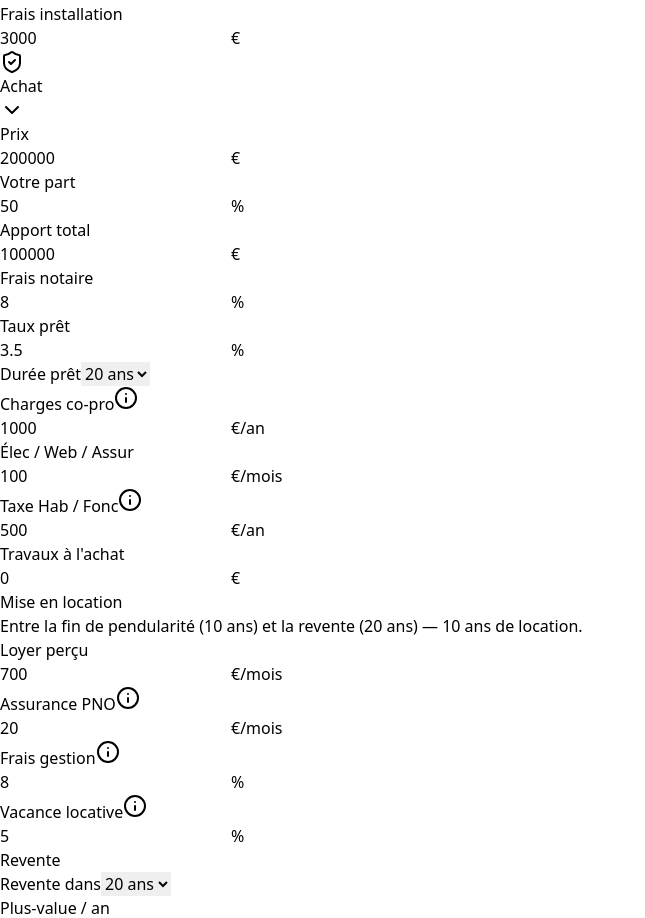
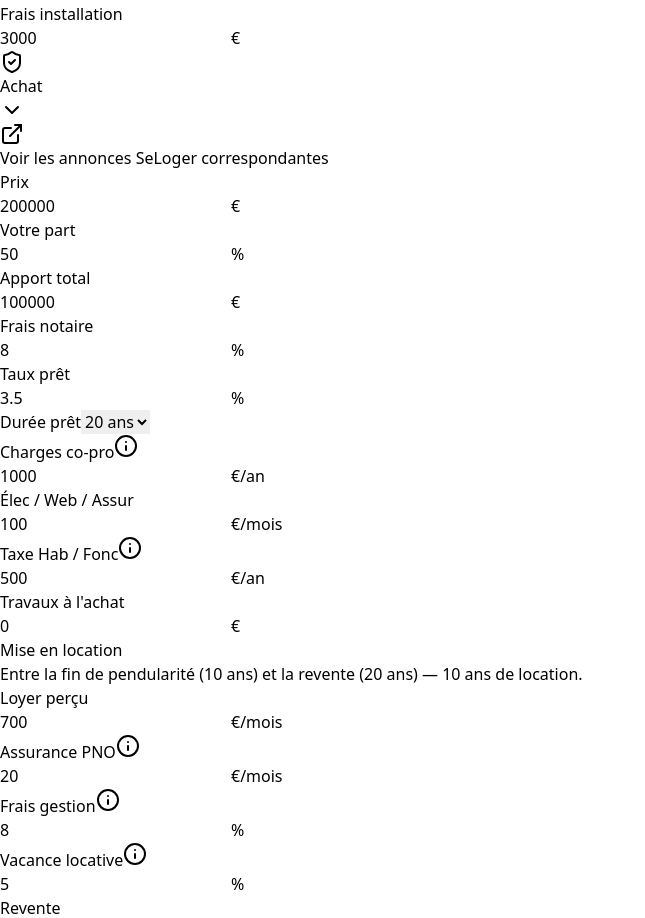
Before and after one commit to jsmadja/kasse, a React (Vite) app: page / in a window 1280 px wide. Shown: the part 1060-1978 px from the top of the page, without its empty margins (0-645 px from the left). Built offline with nearby package versions, Linux system fonts and the light colour scheme.

Commit message:
Ajoute lien SeLoger dans section Achat

```diff
--- a/src/App.jsx
+++ b/src/App.jsx
@@ -1,6 +1,6 @@
 import React, { useState, useMemo, useRef, useEffect } from 'react';
 import ReactDOM from 'react-dom';
-import { Home, Train, Building, Bed, Calculator, Info, TrendingUp, Utensils, BarChart3, ShieldCheck, ChevronDown, Sun, Moon } from 'lucide-react';
+import { Home, Train, Building, Bed, Calculator, Info, TrendingUp, Utensils, BarChart3, ShieldCheck, ChevronDown, Sun, Moon, ExternalLink } from 'lucide-react';
 
 function useLocalStorage(key, defaultValue) {
   const [value, setValue] = useState(() => {
@@ -693,6 +693,10 @@ export default function App() {
             </SectionCard>
 
             <SectionCard title="Achat" icon={<ShieldCheck className="w-3.5 h-3.5" />} accent="emerald" storageKey="sectionAchat" T={T}>
+              <a href="https://www.seloger.com/classified-search?distributionTypes=Buy&energyCertificate=A,B,C,D&estateTypes=Apartment&locations=eyJwbGFjZUlkcyI6WyJTVFJURlIxNDMwIl0sImR1cmF0aW9uIjoiMjAiLCJtb2RlIjoiVHJhbnNpdCJ9&numberOfRoomsMax=2&priceMax=210000&priceMin=170000&projectTypes=Resale&order=PriceAsc" target="_blank" rel="noopener noreferrer" className={`flex items-center gap-1.5 text-[11px] font-medium mb-3 text-emerald-400 hover:text-emerald-300 transition-colors`}>
+                <ExternalLink className="w-3 h-3 flex-shrink-0" />
+                Voir les annonces SeLoger correspondantes
+              </a>
               <div className="grid grid-cols-2 gap-3">
                 <Field label="Prix" T={T}><Input value={prixAchat} onChange={e => setPrixAchat(Number(e.target.value))} suffix="€" T={T} /></Field>
                 <Field label="Votre part" T={T}><Input value={partAchat} onChange={e => setPartAchat(Number(e.target.value))} suffix="%" T={T} /></Field>
```
